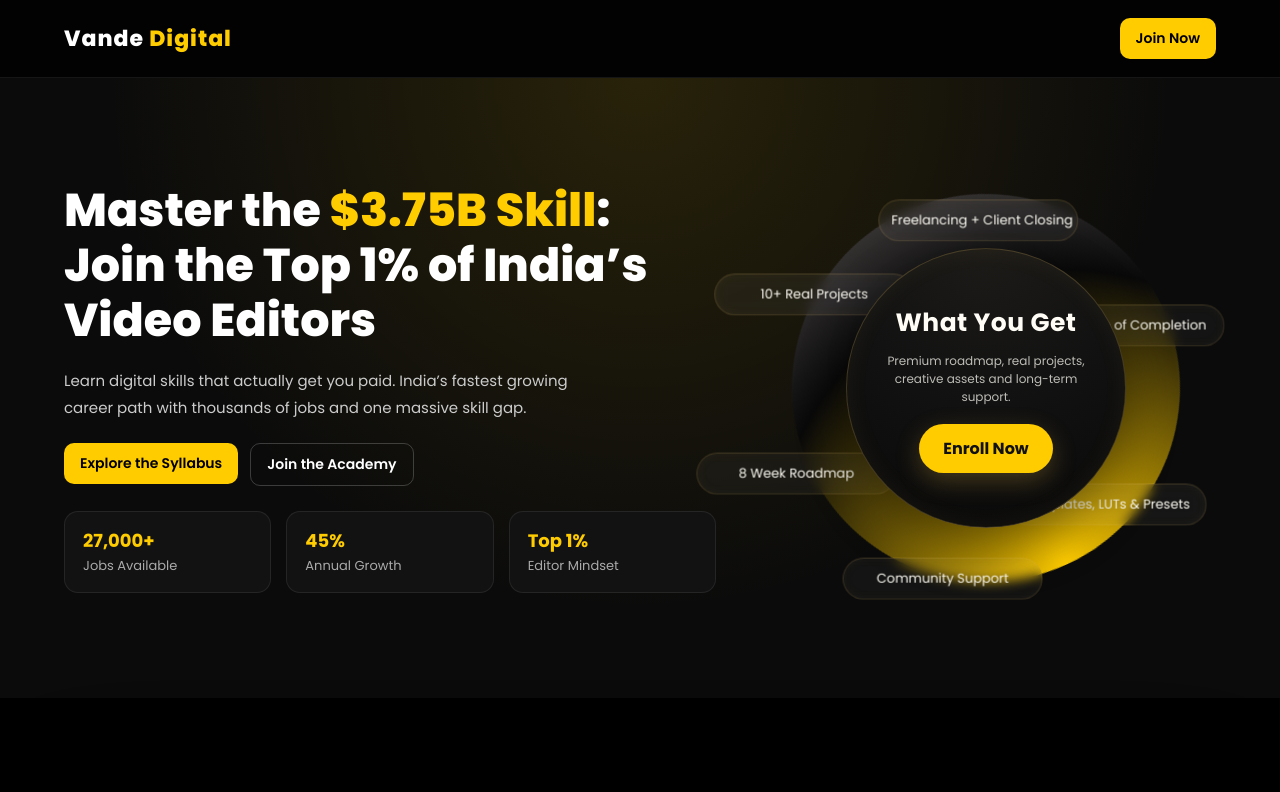
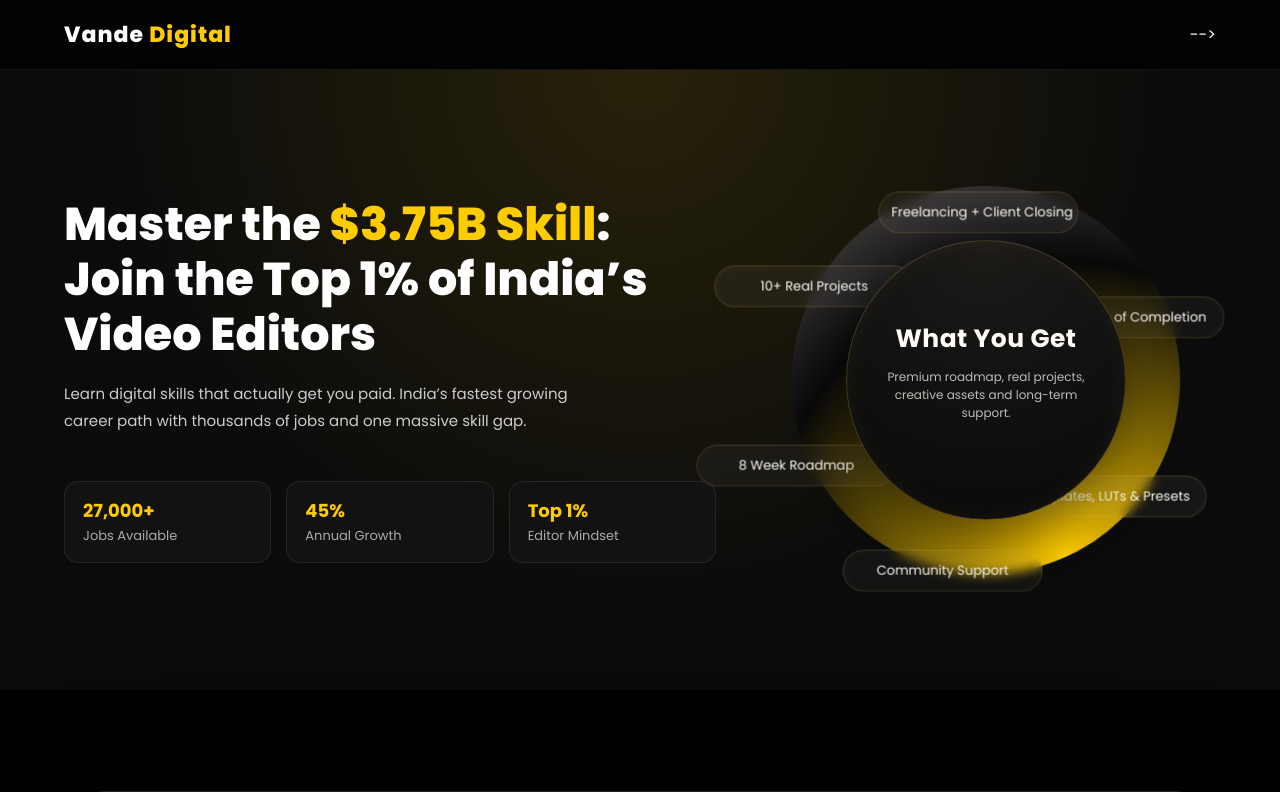
Before and after one commit to Sunil-Jangid7271/Demo, a plain HTML site: page Demo.html in a window 1280 px wide. Shown: the top 792 px of the page. Drawn offline with Linux system fonts and the light colour scheme.

Commit message:
remove link

```diff
--- a/Demo.html
+++ b/Demo.html
@@ -26,14 +26,14 @@
       <div class="logo"><samp class="logo-white">Vande</samp> Digital</div>
 
       <div class="nav-links">
-        <!-- <a href="#about">Course</a>
-        <a href="#team">Team</a>
-        <a href="#overview">Milestones</a>
-        <a href="#testimonials">Reviews</a>
-        <a href="#faq">FAQs</a> -->
+        <!--  <a href="#about">Course</a> -->
+        <!-- <a href="#team">Team</a> -->
+        <!-- <a href="#overview">Milestones</a> -->
+        <!-- <a href="#testimonials">Reviews</a> -->
+        <!-- <a href="#faq">FAQs</a> --> -->
       </div>
 
-      <a href="#cta"><button class="btn btn-primary">Join Now</button></a>
+      <!-- <a href="#cta"><button class="btn btn-primary">Join Now</button></a> -->
     </div>
   </header>
 
@@ -49,8 +49,8 @@
         </p>
 
         <div style="display:flex; gap:12px; flex-wrap:wrap;">
-          <a href="#overview"><button class="btn btn-primary">Explore the Syllabus</button></a>
-          <a href="#cta"><button class="btn btn-outline">Join the Academy</button></a>
+          <!-- <a href="#overview"><button class="btn btn-primary">Explore the Syllabus</button></a> -->
+          <!-- <a href="#cta"><button class="btn btn-outline">Join the Academy</button></a> -->
         </div>
 
         <div class="hero-stats">
@@ -82,7 +82,7 @@
         <div class="hero-card">
           <h2>What You Get</h2>
           <p>Premium roadmap, real projects, creative assets and long-term support.</p>
-          <a href="#cta" class="circle-btn">Enroll Now</a>
+          <!-- <a href="#cta" class="circle-btn">Enroll Now</a> -->
         </div>
       </div>
       <!-- CHECKBOX CONTROLS -->
@@ -209,7 +209,7 @@
             <div class="point">Portfolio Build</div>
           </div>
 
-          <a href="#overview">
+          <!-- <a href="#overview"> -->
             <button class="about-btn">Explore the Syllabus →</button>
           </a>
         </div>
@@ -553,7 +553,7 @@
       </div>
 
       <div class="cta-wrap02">
-        <a href="#cta02" class="btn-primary02">Join the Academy Today</a>
+        <!-- <a href="#cta02" class="btn-primary02">Join the Academy Today</a> -->
       </div>
     </div>
   </section>
@@ -930,7 +930,7 @@
       </p>
 
       <div class="cta-actions">
-        <a href="#" class="cta-btn">Enroll Now</a>
+        <!-- <a href="#" class="cta-btn">Enroll Now</a> -->
       </div>
 
       <!-- <div class="social-buttons">
```
